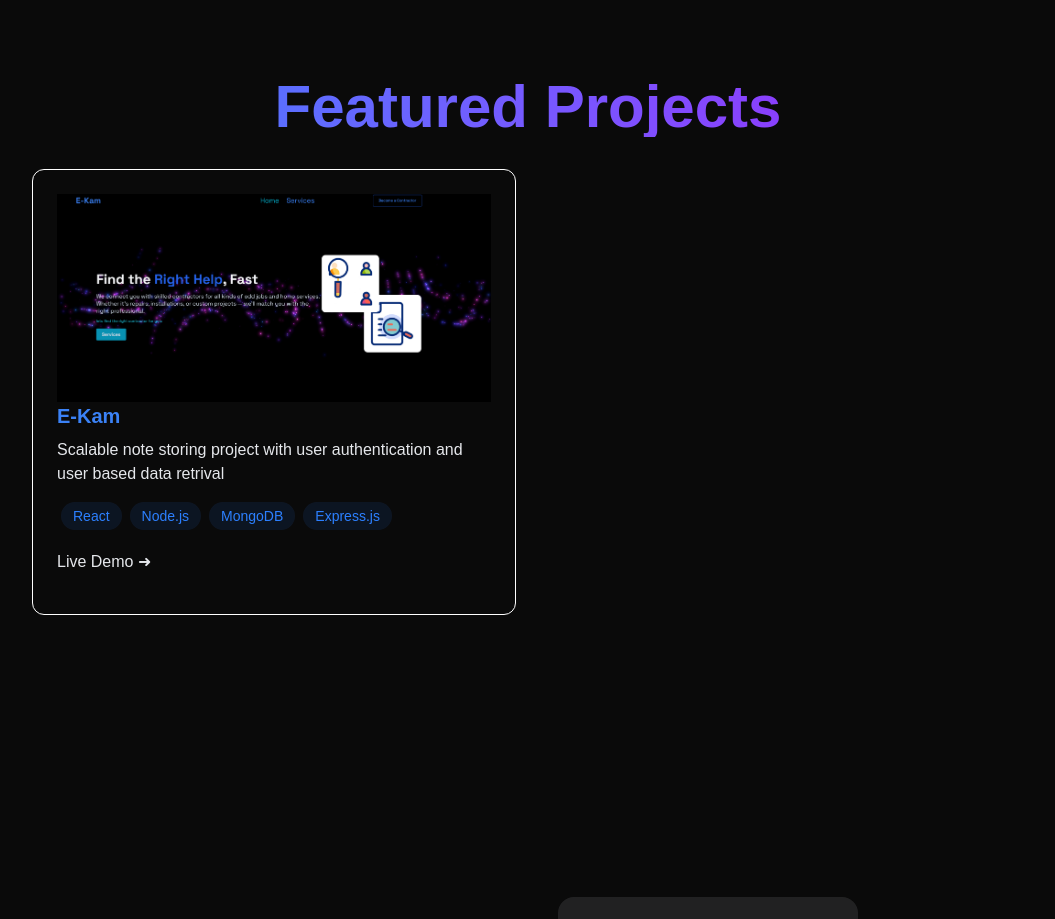
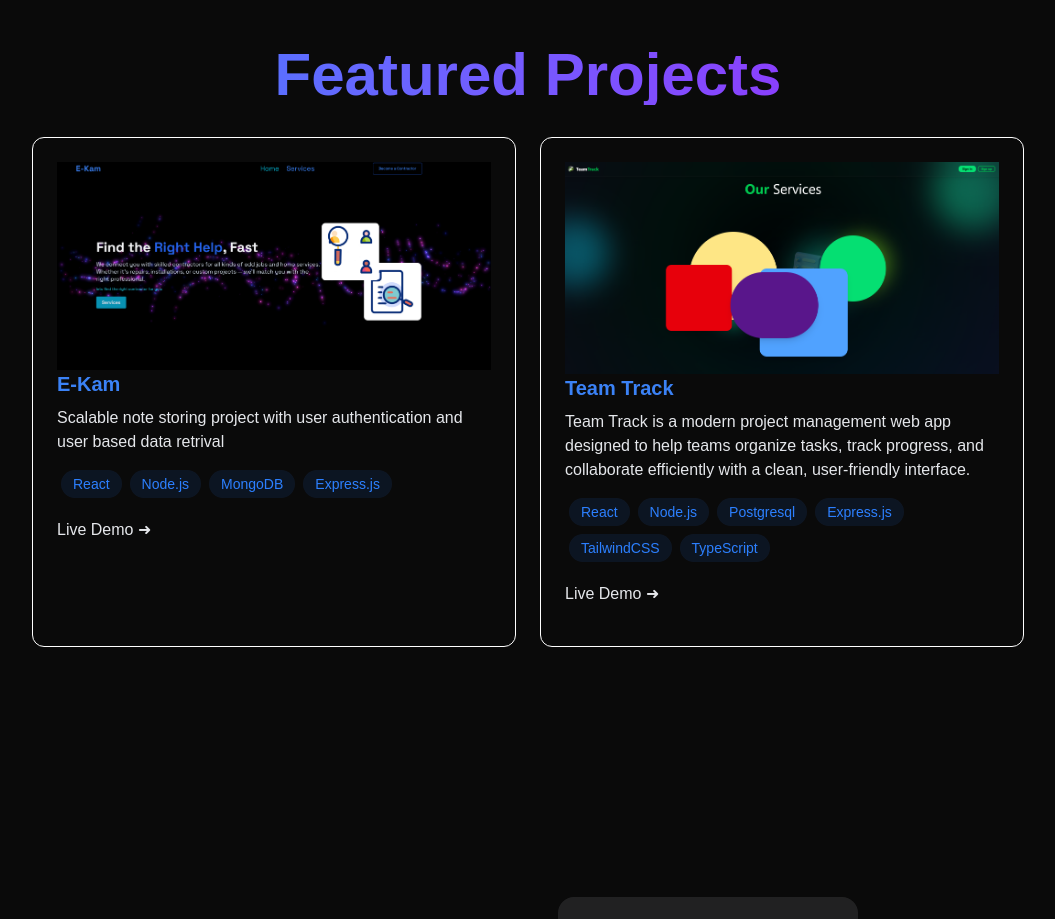
Before and after one commit to Samrat-Deula7/-Portfolio-, a React (Vite) app: page / in a window 1280 px wide. Shown: the part 2140-3059 px from the top of the page, without its empty margins (112-1167 px from the left). Built offline with nearby package versions, Linux system fonts and the light colour scheme.

Commit message:
Added new project Team Track to the project section

```diff
--- a/src/components/Sections/Projects.jsx
+++ b/src/components/Sections/Projects.jsx
@@ -1,5 +1,7 @@
 import RevealOnScroll from "../../components/RevealOnScroll";
 import Project1 from "../../assets/Projects/E-Kam.png"
+import Porject2 from "../../assets/Projects/Team_Track.png"
+
 const Projects = () => {
   return (
     <section
@@ -7,14 +9,14 @@ const Projects = () => {
       className=" min-h-screen flex items-center justify-center py-20"
     >
       <RevealOnScroll>
-        <div className="max-w-5xl mx-auto px-4">
+        <div className="max-w-5xl mx-auto px-4 ">
           <h2 className="text-4xl md:text-6xl font-bold mb-8 bg-gradient-to-r from-blue-500 to-purple-600 bg-clip-text text-transparent text-center">
             Featured Projects
           </h2>
           {/* Projects are below */}
 
-          {/* {Project 1} */}
           <div className="grid  grid-cols-1 md:grid-cols-2 gap-6">
+            {/* {Project 1} */}
             {/* Each div is for an project */}
             <div className="p-6 rounded-xl border border-white hover:-translate-y-1 hover:border-blue-500/30 hover:shadow-[0_2px_8px_rgba(59,130,246,0.2)]  transition-all">
               <div>
@@ -34,7 +36,7 @@ const Projects = () => {
                     >
                       {tech}
                     </span>
-                  )
+                  ),
                 )}
               </div>
 
@@ -42,6 +44,43 @@ const Projects = () => {
                 {/* Need to put link here */}
                 <a
                   href="https://e-kam.vercel.app/"
+                  className="text-blue-400 hover:text-blue-300 transition-colors my-4"
+                >
+                  Live Demo ➜
+                </a>
+              </div>
+            </div>
+
+            {/* {Project 2} */}
+            <div className="p-6 rounded-xl border border-white hover:-translate-y-1 hover:border-blue-500/30 hover:shadow-[0_2px_8px_rgba(59,130,246,0.2)]  transition-all">
+              <div>
+                <img src={Porject2} alt="Project1" />
+              </div>
+              <h3 className="text-xl font-bold mb-2 text-[#3b82f6]">
+                Team Track
+              </h3>
+              <p className="text-gray-400 mb-3">
+                Team Track is a modern project management web app designed to
+                help teams organize tasks, track progress, and collaborate
+                efficiently with a clean, user‑friendly interface.
+              </p>
+              <div className="flex flex-wrap">
+                {["React", "Node.js", "Postgresql", "Express.js","TailwindCSS","TypeScript"].map(
+                  (tech, key) => (
+                    <span
+                      key={key}
+                      className="bg-blue-500/10 text-blue-500 py-1 px-3 mx-1 my-1 rounded-full text-sm hover:bg-blue-500/20 hover:shadow-[0_2px_8px_rgba(59,130,246,0.1)]   transition-all"
+                    >
+                      {tech}
+                    </span>
+                  ),
+                )}
+              </div>
+
+              <div className="flex justify-between items-center">
+                {/* Need to put link here */}
+                <a
+                  href="https://team-track-3v5z.vercel.app/"
                   className="text-blue-400 hover:text-blue-300 transition-colors my-4"
                 >
                   Live Demo ➜
```
Also changed, not shown: src/assets/Projects/Team_Track.png (added).
